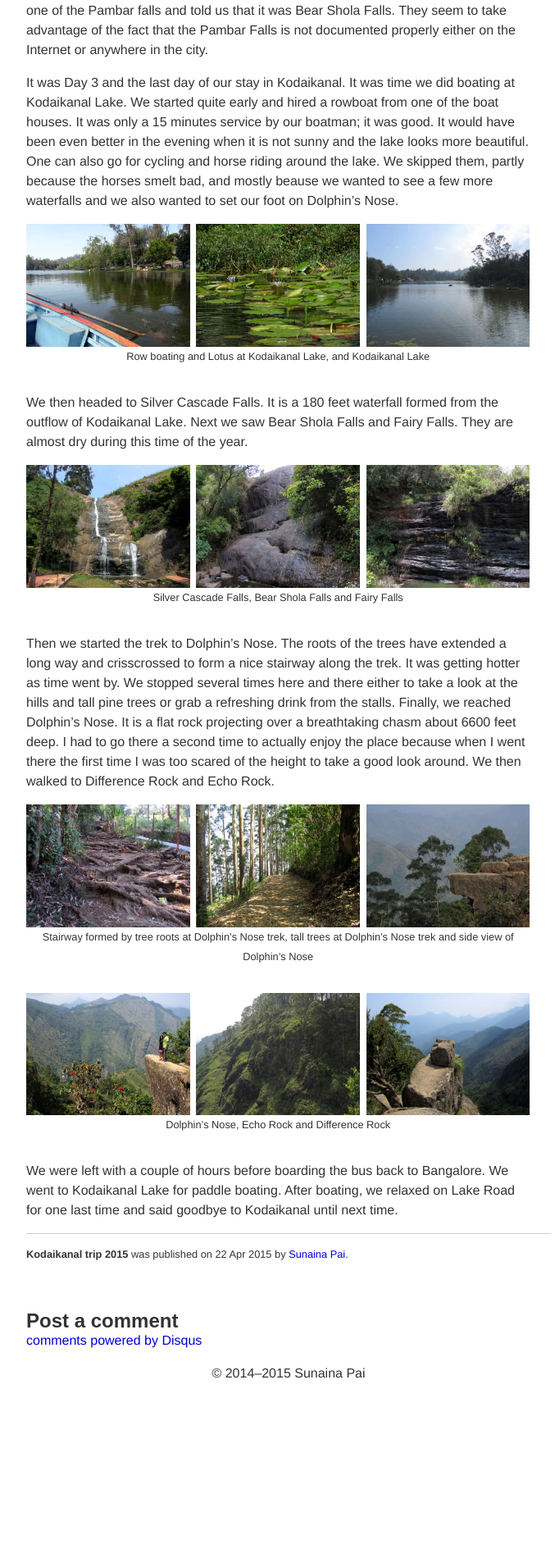
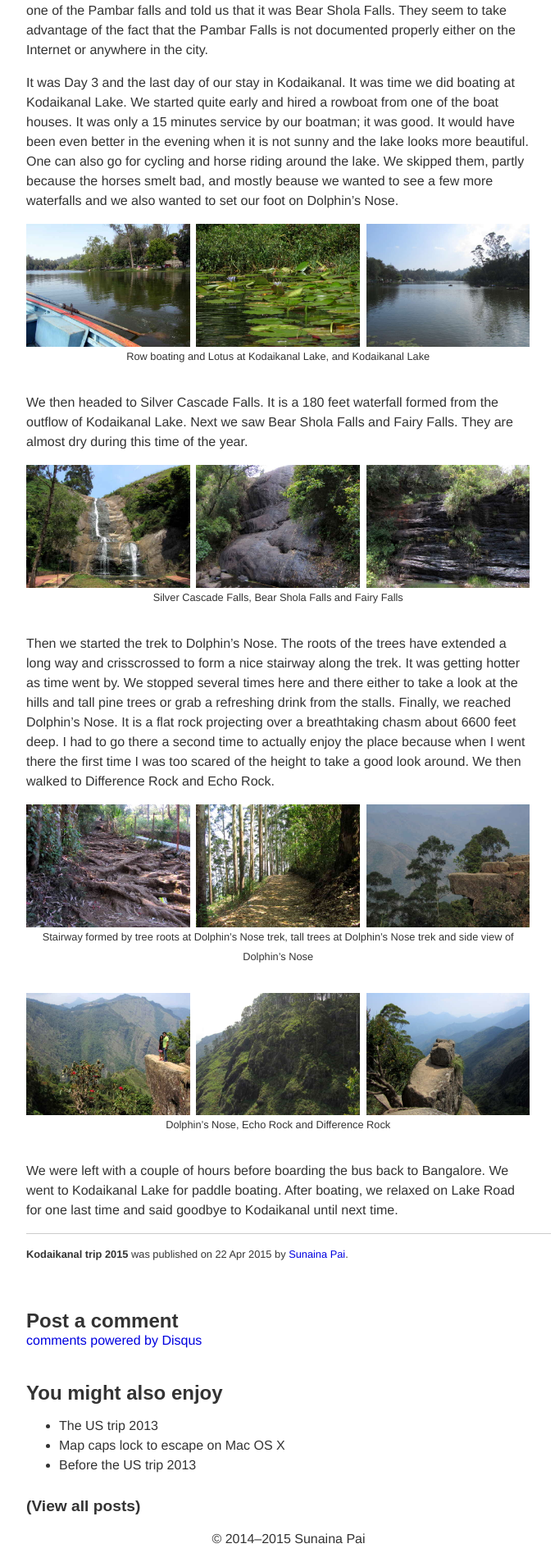
Before and after one commit to tmug/defunct-sunainapai.in-jekyll, a Jekyll site: the page built from _posts/2015-04-22-kodaikanal-trip-2015.md, in a window 1280 px wide. Shown: the part 3919-5824 px from the top of the page at 82% size, without its empty margins (288-965 px from the left). Built offline with Jekyll 4.4.1, drawn with Linux system fonts in a browser that asks for light colours; comment, search, counter and statistics services are not loaded; before the commit the page ends 5622 px from its top, so only the background shows below that.

Commit message:
Add related posts

```diff
--- a/_layouts/post.html
+++ b/_layouts/post.html
@@ -13,3 +13,16 @@ layout: default
     </div>
     <hr>
 </div>{% include _bio.html %}{% include _facebook-like.html %}{% include _disqus.html %}
+<div id="related-posts">
+    {% if site.related_posts.size > 0 %}
+    <div class="article-wrap">
+        <h3>You might also enjoy</h3>
+        <ul>
+        {% for post in site.related_posts limit:3 %}
+          <li><a href="{{ site.url }}{{ post.url }}" title="{{ post.title }}">{{ post.title }}</a></li>
+        {% endfor %}
+        </ul>
+        <h4>(<a href="{{ site.url }}/blog/">View all posts</a>)</h4>
+    </div>
+    {% endif %}
+</div>
--- a/css/style.css
+++ b/css/style.css
@@ -94,6 +94,18 @@ pre {
     text-align: center;
 }
 
+#related-posts {
+    margin: 1em;
+}
+
+#related-posts h3 {
+    font-size: 1.5em;
+}
+
+#related-posts h4 {
+    font-size: 1.2em;
+}
+
 h1, h2, h3, h4, h5, h6 {
     margin-bottom: 0;
 }
@@ -150,7 +162,7 @@ a:link, a:visited {
 
 #home a:link, #home a:visited, #navigation a:link, #navigation
 a:visited, #posts a:link, #posts a:visited, #recent-posts a:link,
-#recent-posts a:visited {
+#recent-posts a:visited, #related-posts a:link, #related-posts a:visited {
     color: #333333;
 }
 
@@ -160,7 +172,7 @@ a:hover, a:active {
 
 #home a:hover, #home a:active, #navigation a:hover, #navigation
 a:active, #posts a:hover, #posts a:active, #recent-posts a:hover,
-#recent-posts a:active {
+#recent-posts a:active, #related-posts a:active, #related-posts a:hover {
     color: #777777;
 }
 
@@ -305,6 +317,16 @@ blockquote {
         margin-right: auto;
     }
 
+     #related-posts {
+        width: 50%;
+        text-align: left;
+        margin: 0;
+        padding-top: 1em;
+        display: block;
+        margin-left: auto;
+        margin-right: auto;
+    }
+
     .article-wrap {
        width: 96%;
        margin-left: 0px;
```
